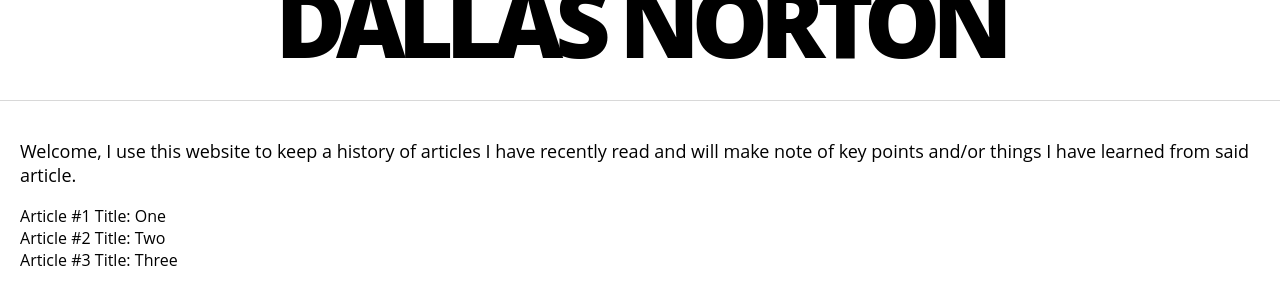
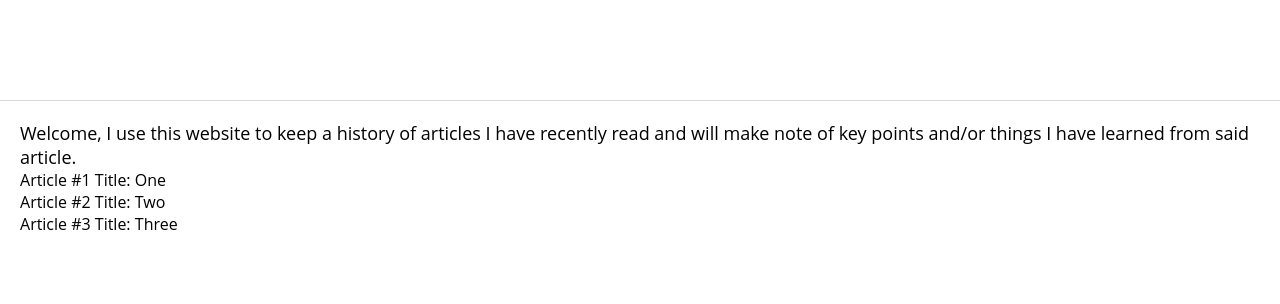
Before and after one commit to dallasnorton/personalSite, a React (Create React App) app: page / in a window 1280 px wide. Shown: the top 304 px of the page. Built offline with nearby package versions, Linux system fonts and the light colour scheme.

Commit message:
added css reset

```diff
--- a/src/index.css
+++ b/src/index.css
@@ -1,6 +1,18 @@
+html, body, div, span, applet, object, iframe, h1, h2, h3, h4, h5, h6, p, blockquote, pre, a, abbr, acronym, address, big, cite, code, del, dfn, em, img, ins, kbd, q, s, samp,
+small, strike, strong, sub, sup, tt, var, b, u, i, center, dl, dt, dd, ol, ul, li, fieldset, form, label, legend, table, caption, tbody, tfoot, thead, tr, th, td, article,
+aside, canvas, details, embed, figure, figcaption, footer, header, hgroup, menu, nav, output, ruby, section, summary, time, mark, audio, video
+{
+  margin: 0;
+  padding: 0;
+  border: 0;
+  font: inherit;
+  font-size: 100%;
+  vertical-align: baseline;
+}
+
 body {
   margin: 0;
   padding: 0;
+  position: relative;
   font-family: "Open Sans", Helvetica, Arial, sans-serif;
-  position: relative;
 }
```
